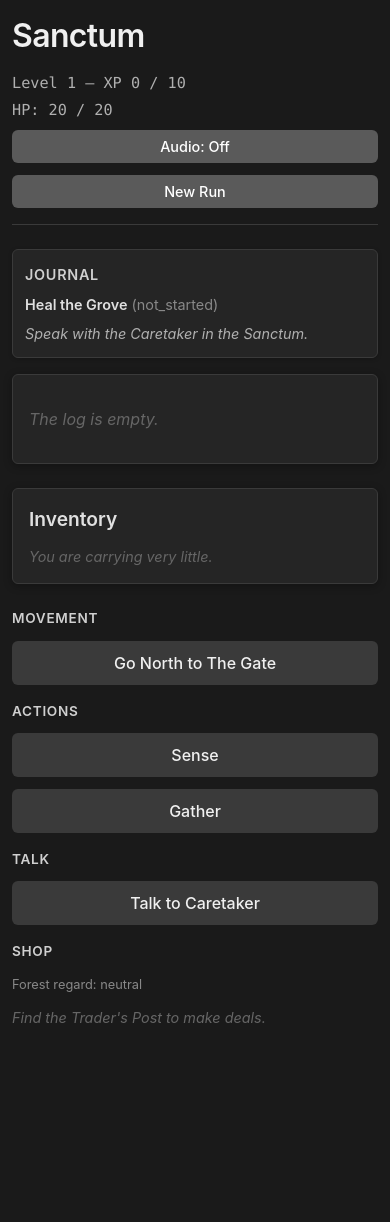
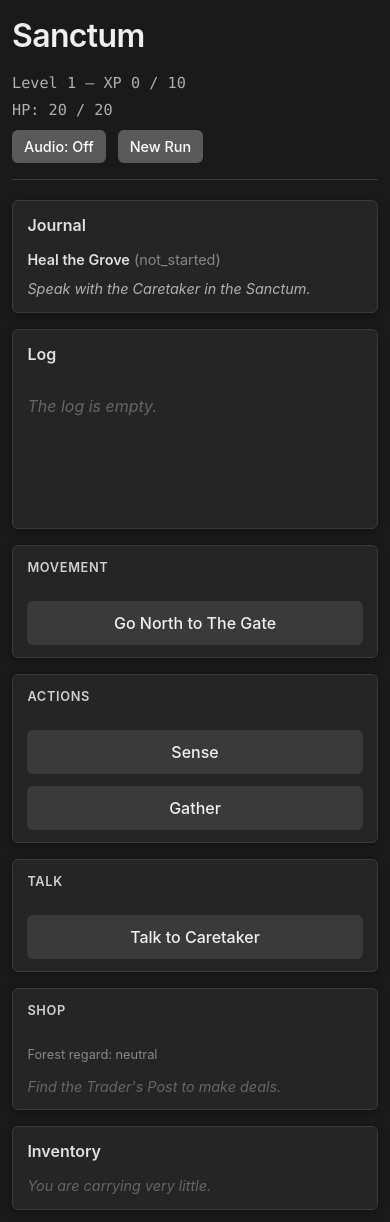
Before and after one commit to joshuaparris-max/WhirringWilderness, a React (Vite) app: page / in a window 390 px wide. Before the commit the page ends 1040 px from the top, so only its background shows below. Built offline with nearby package versions, Linux system fonts and the light colour scheme.

Commit message:
Mobile Layout

```diff
--- /dev/null
+++ b/postcss.config.cjs
@@ -0,0 +1,3 @@
+// Minimal PostCSS config to satisfy tooling that attempts to load project PostCSS
+// This intentionally exports an empty plugin set. Adjust if you add real PostCSS plugins.
+module.exports = {};
--- a/src/engine/actions.ts
+++ b/src/engine/actions.ts
@@ -920,7 +920,6 @@ export function performTrade(state: GameState, tradeId: TradeId): ActionResult {
   // Note: Import canUseTrade from trading
   // (we import from './trading' at top; extend it)
   // If over limit, block trade
-  // eslint-disable-next-line @typescript-eslint/no-use-before-define
   if (!canUseTrade(state, trade.id)) {
     logEntries.push({
       id: generateLogId(),
--- a/src/index.css
+++ b/src/index.css
@@ -36,10 +36,10 @@ html, body {
   display: flex;
   flex-direction: column;
   width: 100%;
-  min-height: 100vh;
-  max-width: 1400px;
+  min-height: 100dvh;
+  max-width: 1080px;
   margin: 0 auto;
-  padding: 1.5rem;
+  padding: 1rem;
   background-color: #1a1a1a;
   color: #e0e0e0;
   box-sizing: border-box;
@@ -47,7 +47,7 @@ html, body {
 
 /* Header */
 .ww-header {
-  margin-bottom: 1.5rem;
+  margin-bottom: 1.25rem;
   padding-bottom: 1rem;
   border-bottom: 1px solid #3a3a3a;
 }
@@ -78,61 +78,62 @@ html, body {
 /* Main Content Area */
 .ww-main {
   display: flex;
-  gap: 1.5rem;
-  flex: 1;
+  flex-direction: column;
+  gap: 1rem;
+  flex: 1 1 auto;
+  width: 100%;
   min-height: 0;
 }
 
-/* Left Column */
-.ww-left-column {
-  flex: 1;
+.ww-column {
   display: flex;
   flex-direction: column;
   gap: 1rem;
-  min-height: 0;
+  width: 100%;
+  min-width: 0;
+  flex: 1 1 auto;
+}
+
+/* Panels */
+.ww-panel {
+  width: 100%;
+  box-sizing: border-box;
+  background-color: #252525;
+  border: 1px solid #3a3a3a;
+  border-radius: 6px;
+  padding: 1rem;
+  box-shadow: 0 2px 8px rgba(0, 0, 0, 0.3);
+  display: flex;
+  flex-direction: column;
+  gap: 0.75rem;
+}
+
+.ww-panel-title {
+  margin: 0;
+  font-size: 1.15rem;
+  font-weight: 600;
+  color: #e0e0e0;
 }
 
 /* Encounter Panel */
 .ww-encounter {
-  padding: 1rem;
   background-color: #2a1f0a;
   border: 1px solid #6b5a2a;
-  border-radius: 6px;
+  color: #f0f0f0;
   box-shadow: 0 2px 8px rgba(0, 0, 0, 0.3);
 }
 
-.ww-encounter h2 {
-  margin: 0 0 0.5rem 0;
+.ww-encounter .ww-panel-title {
+  color: #ffc107;
   font-size: 1.2rem;
-  font-weight: 600;
-  color: #ffc107;
 }
 
-.ww-encounter p {
-  margin: 0;
-  color: #f0f0f0;
-  font-size: 1rem;
-}
-
-/* Journal Panel */
+/* Journal */
 .ww-journal {
-  padding: 0.75rem;
-  border: 1px solid #3a3a3a;
-  border-radius: 6px;
   background-color: #252525;
-  box-shadow: 0 1px 4px rgba(0, 0, 0, 0.2);
-}
-
-.ww-journal strong {
-  color: #d0d0d0;
-  font-size: 0.9rem;
-  font-weight: 600;
-  text-transform: uppercase;
-  letter-spacing: 0.05em;
 }
 
 .ww-journal-content {
-  margin-top: 0.5rem;
   font-size: 0.9rem;
   color: #c0c0c0;
   line-height: 1.5;
@@ -155,14 +156,18 @@ html, body {
 }
 
 /* Log Area */
+.ww-log-panel {
+  flex: 1 1 auto;
+  min-height: 200px;
+  max-height: 50vh;
+  display: flex;
+  flex-direction: column;
+}
+
 .ww-log {
-  flex: 1;
+  flex: 1 1 auto;
   overflow-y: auto;
-  padding: 1.5rem;
-  background-color: #252525;
-  border: 1px solid #3a3a3a;
-  border-radius: 6px;
-  box-shadow: 0 2px 8px rgba(0, 0, 0, 0.3);
+  padding-right: 0.5rem;
   min-height: 0;
 }
 
@@ -199,31 +204,31 @@ html, body {
 }
 
 /* Inventory Panel */
-.ww-inventory {
-  width: 280px;
-  padding: 1.25rem;
-  background-color: #252525;
-  border: 1px solid #3a3a3a;
-  border-radius: 6px;
-  box-shadow: 0 2px 8px rgba(0, 0, 0, 0.3);
+.ww-inventory,
+.ww-inventory-panel {
   overflow-y: auto;
+  max-height: 100%;
 }
 
-.ww-inventory::-webkit-scrollbar {
+.ww-inventory::-webkit-scrollbar,
+.ww-inventory-panel::-webkit-scrollbar {
   width: 8px;
 }
 
-.ww-inventory::-webkit-scrollbar-track {
+.ww-inventory::-webkit-scrollbar-track,
+.ww-inventory-panel::-webkit-scrollbar-track {
   background: #1a1a1a;
   border-radius: 4px;
 }
 
-.ww-inventory::-webkit-scrollbar-thumb {
+.ww-inventory::-webkit-scrollbar-thumb,
+.ww-inventory-panel::-webkit-scrollbar-thumb {
   background: #4a4a4a;
   border-radius: 4px;
 }
 
-.ww-inventory::-webkit-scrollbar-thumb:hover {
+.ww-inventory::-webkit-scrollbar-thumb:hover,
+.ww-inventory-panel::-webkit-scrollbar-thumb:hover {
   background: #5a5a5a;
 }
 
@@ -247,15 +252,13 @@ html, body {
   gap: 0.5rem;
 }
 
-/* Panel Titles */
-.ww-panel-title {
-  margin: 0 0 0.75rem 0;
-  font-size: 1.2rem;
-  font-weight: 600;
-  color: #e0e0e0;
+/* Section Titles */
+.ww-section {
+  display: flex;
+  flex-direction: column;
+  gap: 0.75rem;
 }
 
-/* Section Titles */
 .ww-section-title {
   margin: 0 0 0.75rem 0;
   font-size: 0.85rem;
@@ -270,6 +273,24 @@ html, body {
   display: flex;
   flex-wrap: wrap;
   gap: 0.75rem;
+}
+
+.ww-shop-reputation {
+  font-size: 0.8rem;
+  color: #888;
+  margin: 0;
+}
+
+.ww-shop-trade {
+  display: flex;
+  flex-direction: column;
+  align-items: flex-start;
+  gap: 0.25rem;
+}
+
+.ww-shop-trade-uses {
+  font-size: 0.75rem;
+  color: #888;
 }
 
 /* Buttons */
@@ -341,18 +362,6 @@ html, body {
   font-size: 0.9rem;
 }
 
-/* Sections */
-.ww-section {
-  display: flex;
-  flex-direction: column;
-  gap: 1rem;
-  margin-top: 1.5rem;
-}
-
-.ww-section:first-child {
-  margin-top: 0;
-}
-
 /* Empty States */
 .ww-empty-state {
   color: #666;
@@ -368,32 +377,28 @@ html, body {
   margin: 0.25rem 0 0;
 }
 
-.ww-overlay {
+.ww-run-overlay {
   position: fixed;
   inset: 0;
-  background: rgba(10, 10, 10, 0.85);
+  background: rgba(10, 10, 10, 0.9);
   display: flex;
   align-items: center;
   justify-content: center;
-  padding: 2rem;
+  padding: 1.5rem;
   z-index: 1000;
 }
 
-.ww-overlay-center {
-  pointer-events: auto;
-}
-
-.ww-panel {
-  background-color: #1f1f1f;
+.ww-run-overlay-content {
+  max-width: 420px;
+  width: 100%;
+  padding: 1.5rem;
+  border-radius: 0.75rem;
+  background: #111;
   border: 1px solid #3a3a3a;
-  border-radius: 8px;
-  padding: 2rem;
-  max-width: 500px;
-  width: 100%;
   box-shadow: 0 8px 24px rgba(0, 0, 0, 0.45);
 }
 
-.ww-panel h2 {
+.ww-run-overlay-content h2 {
   margin-top: 0;
   margin-bottom: 0.75rem;
 }
@@ -422,37 +427,14 @@ html, body {
     padding: 1rem;
   }
 
-  .ww-main {
-    flex-direction: column;
-  }
-
-  .ww-inventory {
-    width: 100%;
-    max-width: none;
-    max-height: none;
+  .ww-header-title {
+    font-size: 2.2rem;
   }
 }
 
 @media (max-width: 768px) {
   .ww-header-title {
     font-size: 2rem;
-  }
-
-  .ww-log {
-    padding: 1rem;
-  }
-
-  .ww-inventory {
-    padding: 1rem;
-  }
-
-  .ww-actions-row {
-    flex-direction: column;
-    align-items: stretch;
-  }
-
-  .ww-button {
-    width: 100%;
   }
 }
 
@@ -462,11 +444,50 @@ html, body {
   }
 
   .ww-panel {
-    padding: 1.5rem;
-    max-width: 100%;
+    padding: 0.75rem 0.9rem;
   }
 
-  .ww-overlay {
+  .ww-panel-title {
+    font-size: 1rem;
+  }
+
+  .ww-section-title {
+    font-size: 0.8rem;
+  }
+
+  .ww-log-panel {
+    max-height: 40vh;
+  }
+
+  .ww-actions-row {
+    flex-direction: column;
+    align-items: stretch;
+  }
+
+  .ww-actions-row .ww-button,
+  .ww-actions-row button {
+    width: 100%;
+    justify-content: center;
+  }
+
+  .ww-run-overlay {
     padding: 1rem;
   }
 }
+
+@media (min-width: 900px) {
+  .ww-main {
+    flex-direction: row;
+    align-items: flex-start;
+    gap: 1.5rem;
+  }
+
+  .ww-column.ww-primary {
+    flex: 1 1 auto;
+  }
+
+  .ww-column.ww-secondary {
+    flex: 0 0 280px;
+    max-width: 320px;
+  }
+}
--- a/src/ui/GameScreen.tsx
+++ b/src/ui/GameScreen.tsx
@@ -267,17 +267,18 @@ export function GameScreen() {
       </header>
 
       <div className="ww-main">
-        <div className="ww-left-column">
+        <div className="ww-column ww-primary">
           {currentCreature && (
-            <div className="ww-encounter">
-              <h2>Encounter</h2>
+            <section className="ww-panel ww-encounter">
+              <h2 className="ww-panel-title">Encounter</h2>
               <p>
                 {currentCreature.name} — HP {currentEncounter?.hp} / {currentCreature.stats.hp}
               </p>
-            </div>
+            </section>
           )}
-          <div className="ww-journal">
-            <strong>Journal</strong>
+
+          <section className="ww-panel ww-journal">
+            <h2 className="ww-panel-title">Journal</h2>
             {mainQuestState ? (
               <div className="ww-journal-content">
                 <div>
@@ -291,13 +292,11 @@ export function GameScreen() {
             ) : (
               <div className="ww-journal-content">No active quests.</div>
             )}
-          </div>
-          <div
-            className="ww-log"
-            ref={logRef}
-            onScroll={handleLogScroll}
-            style={{ overflowY: 'auto' }}
-          >
+          </section>
+
+          <section className="ww-panel ww-log-panel">
+            <h2 className="ww-panel-title">Log</h2>
+            <div className="ww-log" ref={logRef} onScroll={handleLogScroll}>
               {gameState.log.length === 0 ? (
                 <p className="ww-log-empty">The log is empty.</p>
               ) : (
@@ -308,31 +307,10 @@ export function GameScreen() {
                 ))
               )}
             </div>
-        </div>
+          </section>
 
-        <div className="ww-inventory">
-          <h2 className="ww-panel-title">Inventory</h2>
-          {gameState.player.inventory.length === 0 ? (
-            <p className="ww-inventory-empty">You are carrying very little.</p>
-          ) : (
-            <div className="ww-inventory-list">
-              {gameState.player.inventory.map((item) => {
-                const itemData = items[item.itemId];
-                const itemName = itemData?.name ?? item.itemId;
-                return (
-                  <p key={item.itemId} className="ww-inventory-item">
-                    {itemName} ×{item.quantity}
-                  </p>
-                );
-              })}
-            </div>
-          )}
-        </div>
-      </div>
-
-      <div className="ww-section">
           {availableExits.length > 0 && (
-          <div>
+            <section className="ww-panel ww-section ww-movement">
               <h2 className="ww-section-title">Movement</h2>
               <div className="ww-actions-row">
                 {availableExits.map((exit) => {
@@ -350,10 +328,10 @@ export function GameScreen() {
                   );
                 })}
               </div>
-          </div>
+            </section>
           )}
 
-        <div>
+          <section className="ww-panel ww-section ww-actions">
             <h2 className="ww-section-title">Actions</h2>
             <div className="ww-actions-row">
               {inEncounter && (
@@ -394,15 +372,15 @@ export function GameScreen() {
                   Perform Grove Ritual
                 </button>
               )}
+            </div>
             {gameState.currentLocation === 'wilds' && !ritualAvailable && groveAtPeace && (
               <p className="ww-ritual-note">The grove is already at peace.</p>
             )}
-          </div>
-        </div>
+          </section>
 
-        {npcsAtLocation.length > 0 && (
-          <div>
+          <section className="ww-panel ww-section ww-talk">
             <h2 className="ww-section-title">Talk</h2>
+            {npcsAtLocation.length > 0 ? (
               <div className="ww-actions-row">
                 {npcsAtLocation.map((npc) => (
                   <button
@@ -415,17 +393,12 @@ export function GameScreen() {
                   </button>
                 ))}
               </div>
-          </div>
+            ) : (
+              <p className="ww-empty-state">No one to talk to here.</p>
             )}
+          </section>
 
-        {npcsAtLocation.length === 0 && (
-          <div>
-            <h2 className="ww-section-title">Talk</h2>
-            <p className="ww-empty-state">No one to talk to here.</p>
-          </div>
-        )}
-
-        <div>
+          <section className="ww-panel ww-section ww-shop">
             <h2 className="ww-section-title">Shop</h2>
             {(() => {
               const forestRep = gameState.flags.reputation?.forest ?? 0;
@@ -436,7 +409,7 @@ export function GameScreen() {
                   ? `unease ${forestRep}`
                   : 'neutral';
               return (
-              <p style={{ fontSize: '0.8rem', color: '#888' }}>
+                <p className="ww-shop-reputation">
                   Forest regard: {label}
                 </p>
               );
@@ -455,28 +428,53 @@ export function GameScreen() {
                       ? `${trade.label} (the Ranger quietly sets aside a little extra for you)`
                       : trade.label;
                   return (
-                <div key={trade.id} style={{ marginBottom: '0.5rem' }}>
+                    <div key={trade.id} className="ww-shop-trade">
                       <button
                         onClick={() => handleTrade(trade.id)}
                         disabled={!affordable || !usable || inEncounter || runEnded}
                         className="ww-button ww-button-primary ww-button-small"
                       >
-                    {friendlyLabel}{!usable ? ' (exhausted)' : ''}
+                        {friendlyLabel}
+                        {!usable ? ' (exhausted)' : ''}
                       </button>
                       {limit !== undefined && (
-                    <div style={{ fontSize: '0.75rem', color: '#888' }}>
+                        <div className="ww-shop-trade-uses">
                           Uses: {used}/{limit}
                         </div>
                       )}
                     </div>
-              );})}
+                  );
+                })}
               </>
             )}
+          </section>
+        </div>
+
+        <aside className="ww-column ww-secondary">
+          <section className="ww-panel ww-inventory">
+            <h2 className="ww-panel-title">Inventory</h2>
+            {gameState.player.inventory.length === 0 ? (
+              <p className="ww-inventory-empty">You are carrying very little.</p>
+            ) : (
+              <div className="ww-inventory-list">
+                {gameState.player.inventory.map((item) => {
+                  const itemData = items[item.itemId];
+                  const itemName = itemData?.name ?? item.itemId;
+                  return (
+                    <p key={item.itemId} className="ww-inventory-item">
+                      {itemName} ×{item.quantity}
+                    </p>
+                  );
+                })}
+              </div>
+            )}
+          </section>
+        </aside>
       </div>
 
       {runEnded && (
-          <div className="ww-overlay ww-overlay-center">
-            <div className="ww-panel">
+        <div className="ww-run-overlay">
+          <div className="ww-run-overlay-content">
             <h2>You fell in the Whispering Wilds</h2>
             <p>Your journey in this run is over.</p>
             <ul className="ww-run-summary">
@@ -513,6 +511,5 @@ export function GameScreen() {
         </div>
       )}
     </div>
-    </div>
   );
 }
```
Also changed, not shown: 1 other file (tests, documents, lock files or other folders). Lines whose indentation alone changed are shown as unchanged.
